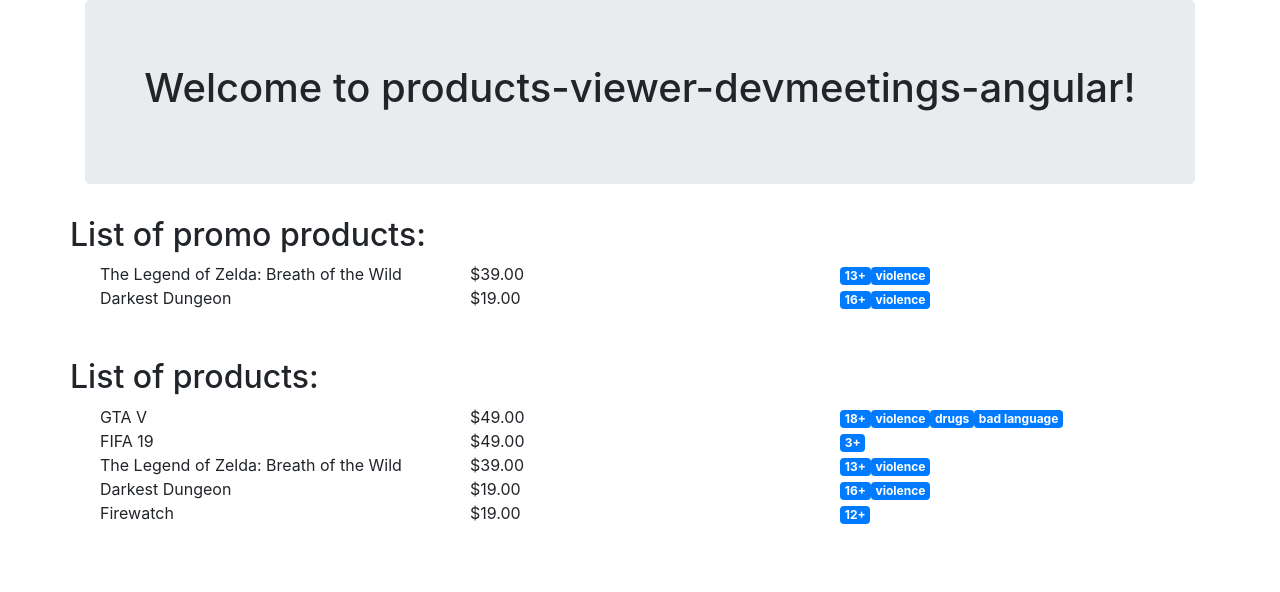
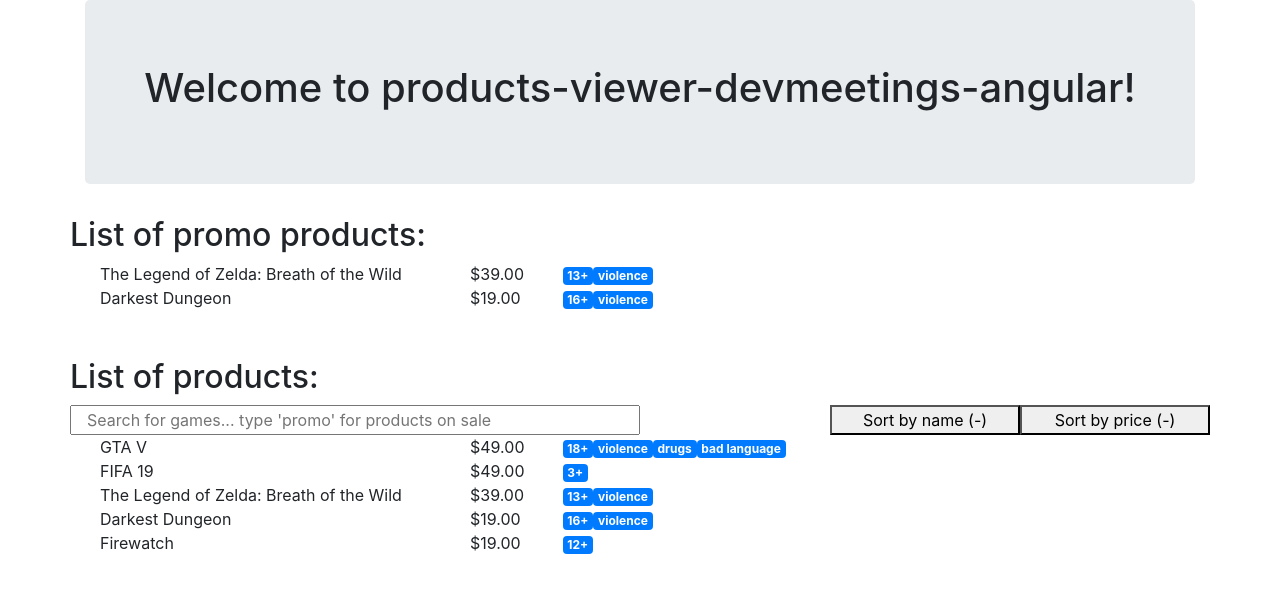
Before and after one commit to aleksandrzak-rafal/devmeetings-angular, an Angular app: page / in a window 1280 px wide. Shown: the top 592 px of the page. Built offline with nearby package versions, Linux system fonts and the light colour scheme.

Commit message:
Added sorting by name and price

```diff
--- a/src/app/app.module.ts
+++ b/src/app/app.module.ts
@@ -1,5 +1,6 @@
 import { BrowserModule } from '@angular/platform-browser';
 import { NgModule } from '@angular/core';
+import {FormsModule, ReactiveFormsModule} from '@angular/forms';
 
 import { AppComponent } from './app.component';
 import { SingleProductComponent } from './single-product/single-product.component';
@@ -14,7 +15,9 @@
     PromoProductListComponent
   ],
   imports: [
-    BrowserModule
+    BrowserModule,
+    FormsModule,
+    ReactiveFormsModule
   ],
   providers: [],
   bootstrap: [AppComponent]
--- a/src/app/product-list/product-list.component.html
+++ b/src/app/product-list/product-list.component.html
@@ -3,8 +3,13 @@
     <h2>List of products: </h2>
   </div>
   <div class="row">
+    <input class="col-6" type="text" [formControl]="searchInput" placeholder="Search for games... type 'promo' for products on sale">
+    <button class="offset-2 col-2" #button (click)="onClickNameSort(button)">Sort by name ({{ nameSortOrder }})</button>
+    <button class="col-2" #button (click)="onClickPriceSort(button)">Sort by price ({{ priceSortOrder }})</button>
+  </div>
+  <div class="row">
     <ul class="col">
-      <app-single-product *ngFor="let product of products" [product]="product"></app-single-product>
+      <app-single-product *ngFor="let product of filteredProducts" [product]="product"></app-single-product>
     </ul>
   </div>
 </div>
--- a/src/app/product-list/product-list.component.ts
+++ b/src/app/product-list/product-list.component.ts
@@ -1,4 +1,5 @@
-import { Component, OnInit, Input } from '@angular/core';
+import { Component, OnInit, Input, Output } from '@angular/core';
+import { FormControl } from "@angular/forms";
 import { IProduct } from '../model/IProducs';
 
 @Component({
@@ -7,11 +8,79 @@
   styleUrls: ['./product-list.component.css']
 })
 export class ProductListComponent implements OnInit {
+  public searchInput = new FormControl();
+  public filteredProducts: IProduct[];
+  public priceSortOrder: string;
+  public nameSortOrder: string;
 
-  constructor() { }
+  constructor () {
+    this.searchInput.valueChanges.subscribe(value => this.filterProducts(value));
+    this.priceSortOrder = "-";
+    this.nameSortOrder = "-";
+  }
 
   ngOnInit() {
+    this.filteredProducts = this.products;
   }
 
   @Input() products: IProduct[];
+
+  onClickPriceSort (button) {
+    this.nameSortOrder = "-";
+    if (this.priceSortOrder === "-") {
+      this.priceSortOrder = "ASC";
+    }
+    else if (this.priceSortOrder === "ASC") {
+      this.priceSortOrder = "DESC";
+    }
+    else if (this.priceSortOrder === "DESC") {
+      this.priceSortOrder = "ASC";
+    }
+    this.sortProduct(p => p.price, this.priceSortOrder);
+  }
+
+  onClickNameSort (button) {
+    this.priceSortOrder = "-";
+    if (this.nameSortOrder === "-") {
+      this.nameSortOrder = "ASC";
+    }
+    else if (this.nameSortOrder === "ASC") {
+      this.nameSortOrder = "DESC";
+    }
+    else {
+      this.nameSortOrder = "ASC";
+    }
+    this.sortProduct(p => p.name, this.nameSortOrder);
+  }
+
+  filterProducts(filterString: string): void {
+    filterString = filterString.toLowerCase();
+    this.filteredProducts = this.products.filter(function (pr) {
+      if (filterString !== "") {
+        return pr.name.toLowerCase().includes(filterString) ||
+          pr.price == +filterString ||
+          (filterString === "promo" && pr.promo === true)||
+          pr.tags.filter(function (t) {
+            return t.toLowerCase().includes(filterString);
+          }).length > 0;
+      }
+      else {
+        return true;
+      }
+    });
+  }
+
+  sortProduct<T>(prop: (c: IProduct) => T, order): void {
+    this.filteredProducts.sort((a, b) => {
+        if (prop(a) < prop(b))
+            return -1;
+        if (prop(a) > prop(b))
+            return 1;
+        return 0;
+    });
+
+    if (order === "DESC") {
+      this.filteredProducts.reverse();
+    }
+  }
 }
--- a/src/app/single-product/single-product.component.html
+++ b/src/app/single-product/single-product.component.html
@@ -1,8 +1,8 @@
 <div class="container">
   <div class="row">
     <span class="col-4">{{ product.name }}</span>
-    <span class="col-4">{{ product.price | currency: 'USD': 'symbol' }}</span>
-    <div class="col-4">
+    <span class="col-1">{{ product.price | currency: 'USD': 'symbol' }}</span>
+    <div class="col-7">
       <span class="badge badge-primary" *ngFor="let tag of product.tags">{{ tag }}</span>
     </div>
   </div>
```
